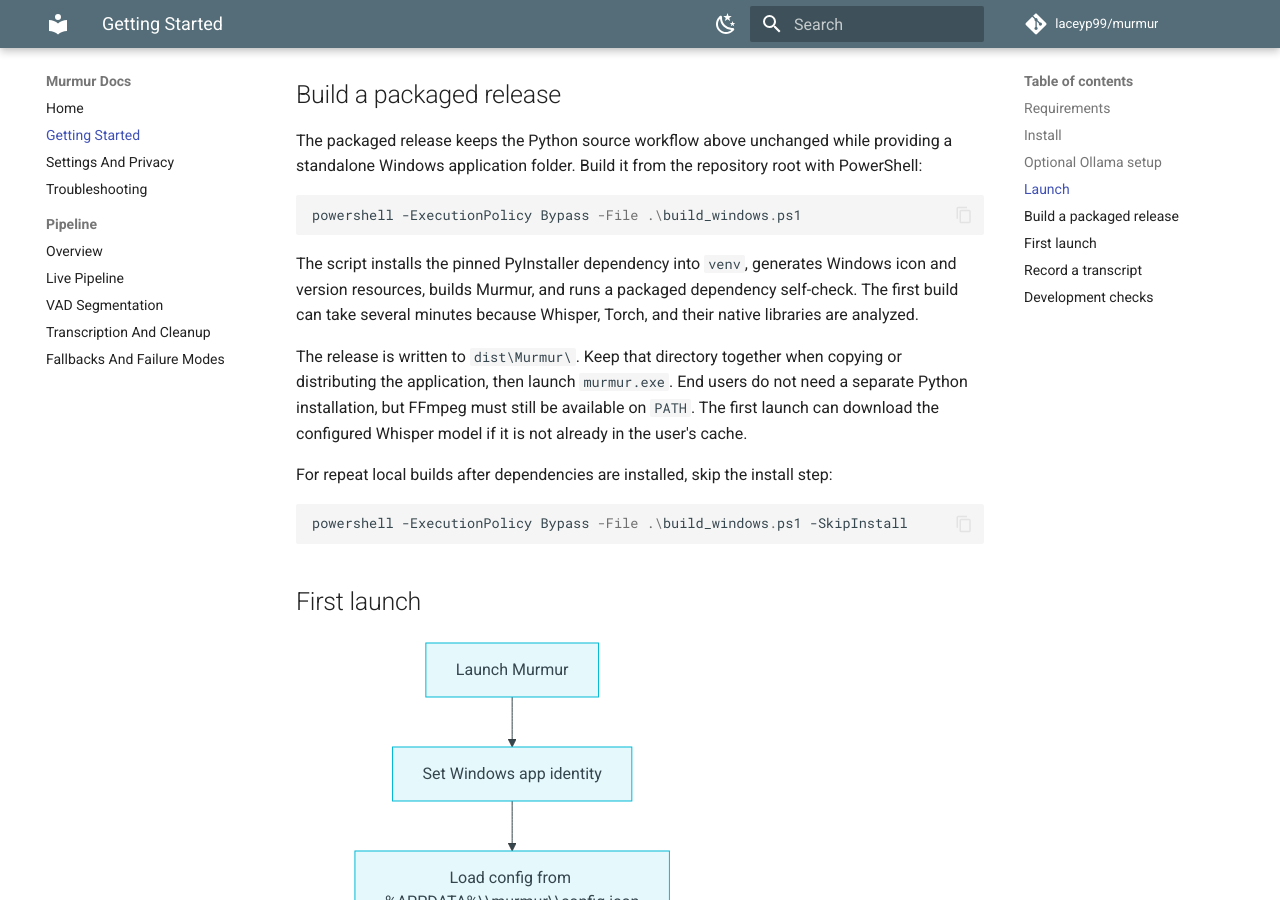
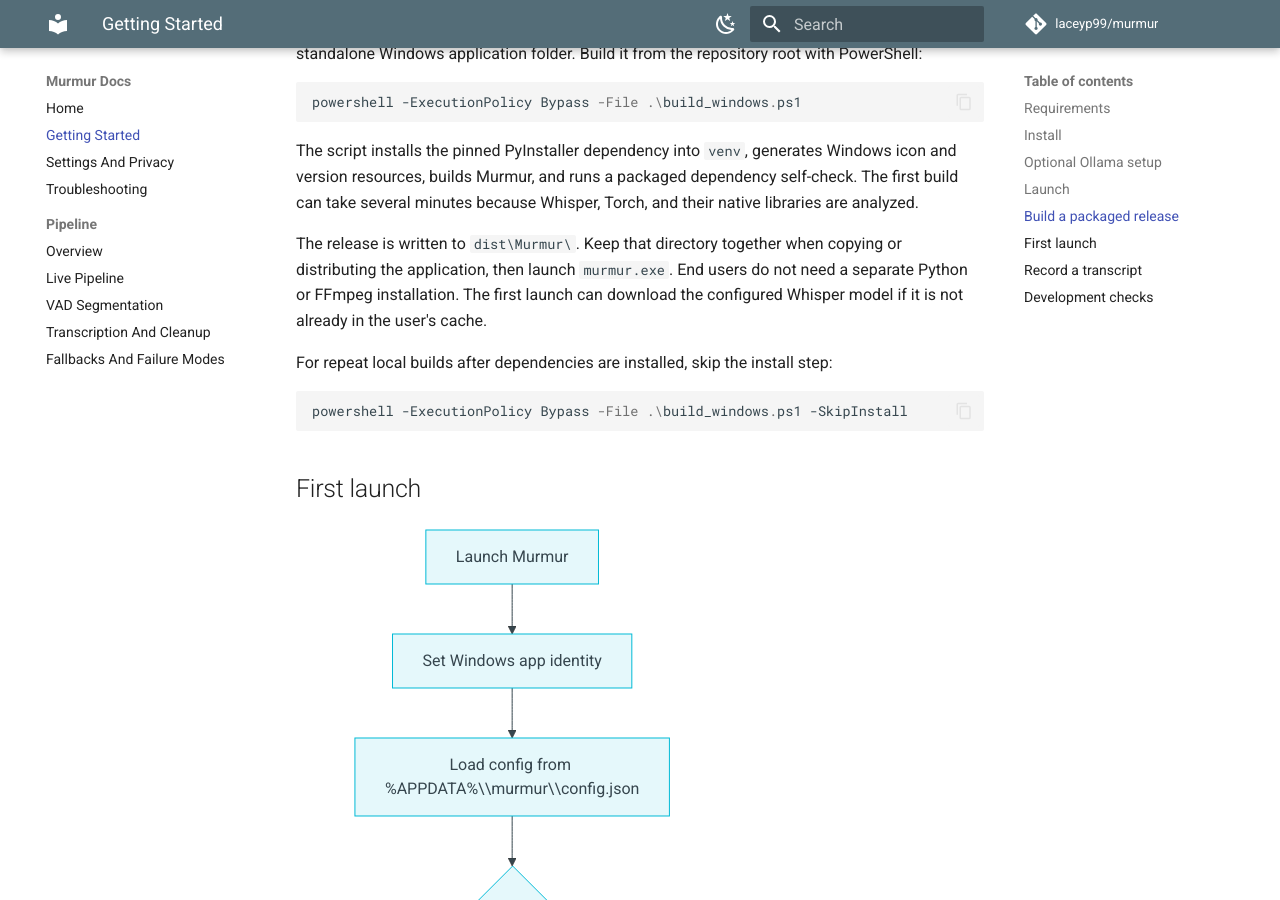
Before and after one commit to laceyp99/murmur, an MkDocs documentation site: the page built from docs/getting-started.md, in a window 1280 px wide and 900 px high, scrolled down 2226 px. Built offline with MkDocs 1.6.1 and Material for MkDocs 9.7.7, drawn with Linux system fonts in a browser that asks for light colours; comment, search, counter and statistics services are not loaded; some of the changed text lies outside the part shown.

Commit message:
docs: drop inaccurate FFmpeg requirement
Whisper only shells out to FFmpeg for audio file paths; Murmur always
passes recorded audio arrays to the model and writes training audio with
the stdlib wave module, so FFmpeg is not a runtime dependency. Remove it
from the requirements table, install steps, and packaged-release notes.

````diff
--- a/docs/getting-started.md
+++ b/docs/getting-started.md
@@ -13,7 +13,6 @@
 | Windows 10 or 11 | Global hotkeys, tray integration, and Windows media/notification features | Yes |
 | Python 3.12 | Supported runtime | Yes |
 | Microphone | Audio capture through `sounddevice` | Yes |
-| FFmpeg on `PATH` | Audio support used by Whisper | Yes |
 | NVIDIA GPU and CUDA-enabled PyTorch | Faster Whisper inference | Optional; CPU fallback is supported |
 | Ollama server and configured model | Final punctuation/correction pass | Optional; local cleanup remains available |
 
@@ -53,9 +52,6 @@
 ```powershell
 venv\Scripts\python.exe -c "import torch; print('torch', torch.__version__); print('cuda build', torch.version.cuda); print('cuda available', torch.cuda.is_available()); print('gpu', torch.cuda.get_device_name(0) if torch.cuda.is_available() else 'n/a')"
 ```
-
-Install FFmpeg separately and add the directory containing `ffmpeg.exe` to
-`PATH`. Open a new terminal after changing `PATH`.
 
 ## Optional Ollama setup
 
@@ -112,9 +108,8 @@
 
 The release is written to `dist\Murmur\`. Keep that directory together when
 copying or distributing the application, then launch `murmur.exe`. End users do
-not need a separate Python installation, but FFmpeg must still be available on
-`PATH`. The first launch can download the configured Whisper model if it is not
-already in the user's cache.
+not need a separate Python or FFmpeg installation. The first launch can download
+the configured Whisper model if it is not already in the user's cache.
 
 For repeat local builds after dependencies are installed, skip the install step:
 
````
Also changed, not shown: README.md (+4 -4 lines).
